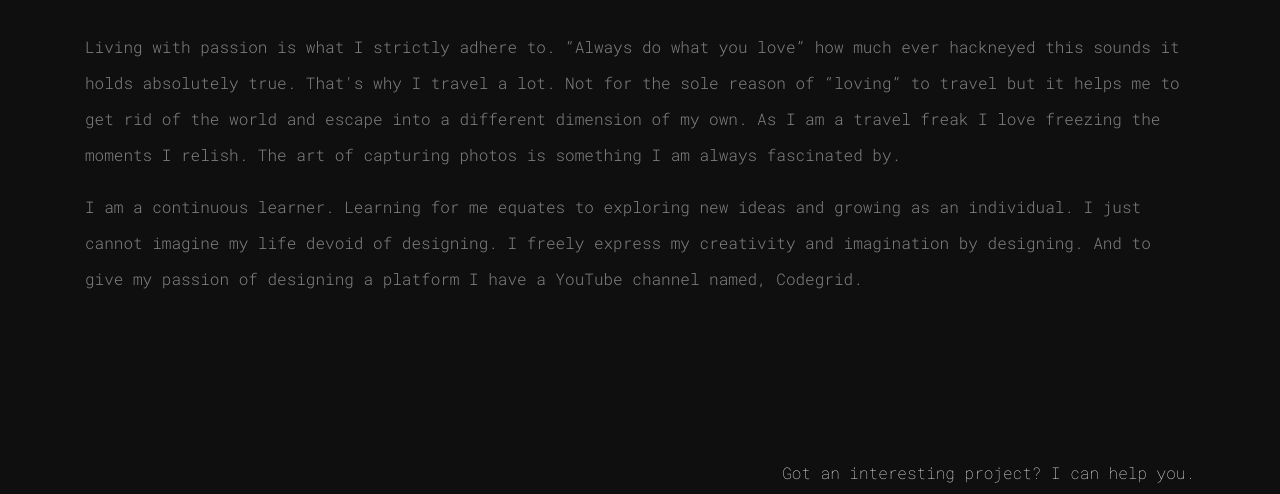
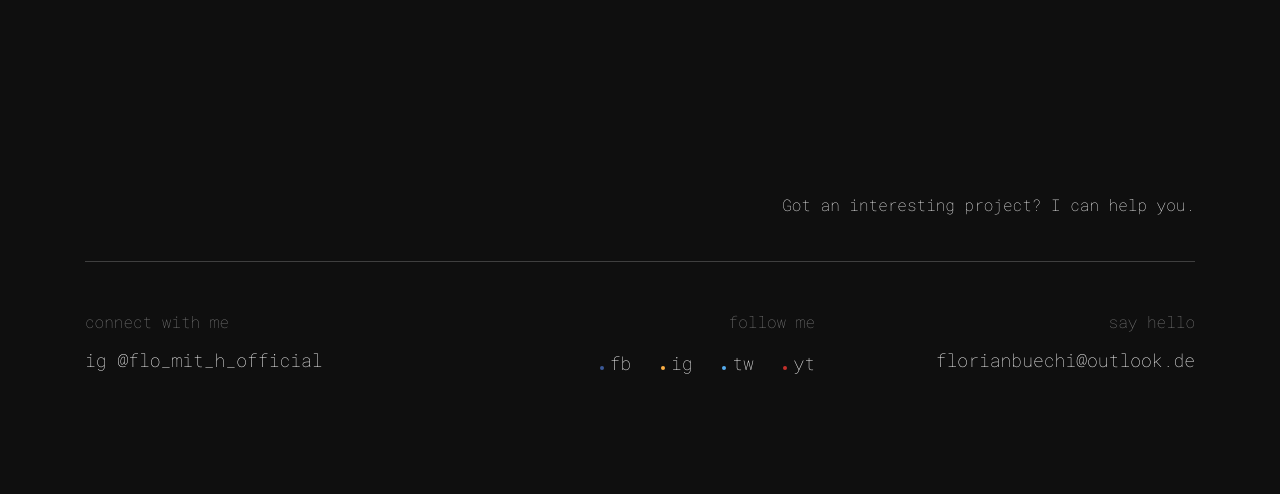
Before and after one commit to Flopi04LP/minimalistic-dark-website, a plain HTML site: page about.html in a window 1280 px wide. Shown: the part 705-1199 px from the top of the page. Drawn offline with nearby package versions, Linux system fonts and the light colour scheme.

Commit message:
Update about.html
Deleted text

```diff
--- a/about.html
+++ b/about.html
@@ -91,9 +91,9 @@
                               <div class="col-lg-12">
                                     <h3 class="wow fadeInUp" data-wow-delay="1.2s">about me.</h3><br>
 
-                                    <p class="wow fadeInUp">Living with passion is what I strictly adhere to. “Always do what you love” how much ever hackneyed this sounds it holds absolutely true. That's why I travel a lot. Not for the sole reason of “loving” to travel but it helps me to get rid of the world and escape into a different dimension of my own. As I am a travel freak I love freezing the moments I relish. The art of capturing photos is something I am always fascinated by.</p>
+                                    <p class="wow fadeInUp"></p>
 
-                                    <p class="wow fadeInUp" data-wow-delay="0.2s">I am a continuous learner. Learning for me equates to exploring new ideas and growing as an individual. I just cannot imagine my life devoid of designing. I freely express my creativity and imagination by designing. And to give my passion of designing a platform I have a YouTube channel named, Codegrid.</p>
+                                    <p class="wow fadeInUp" data-wow-delay="0.2s"></p>
 
                               </div>
                         </div>
```
